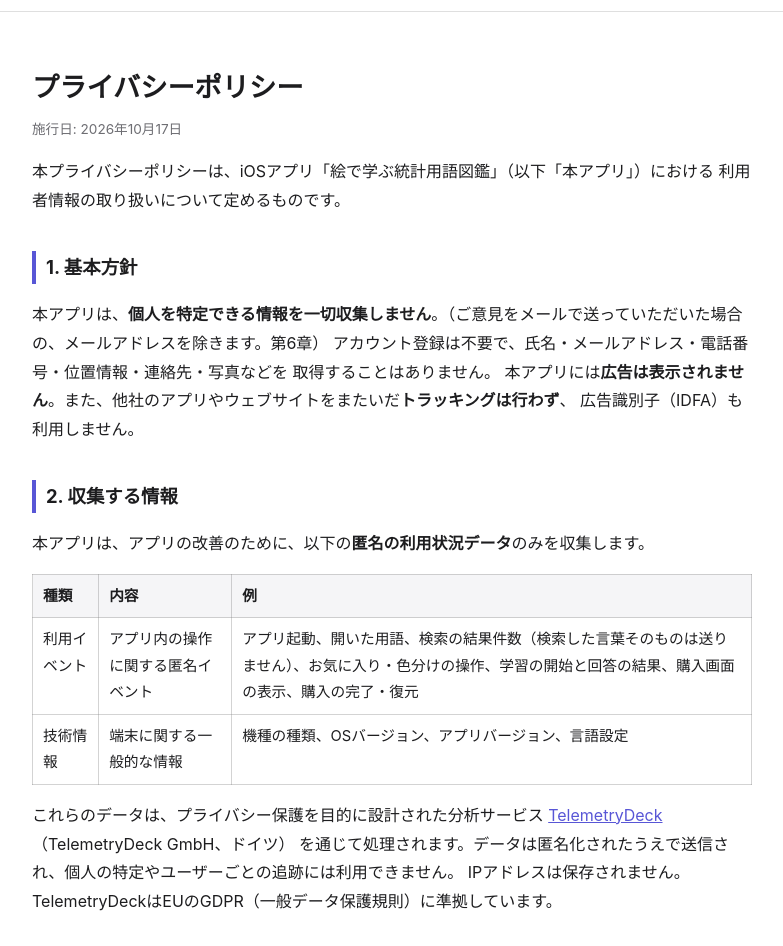
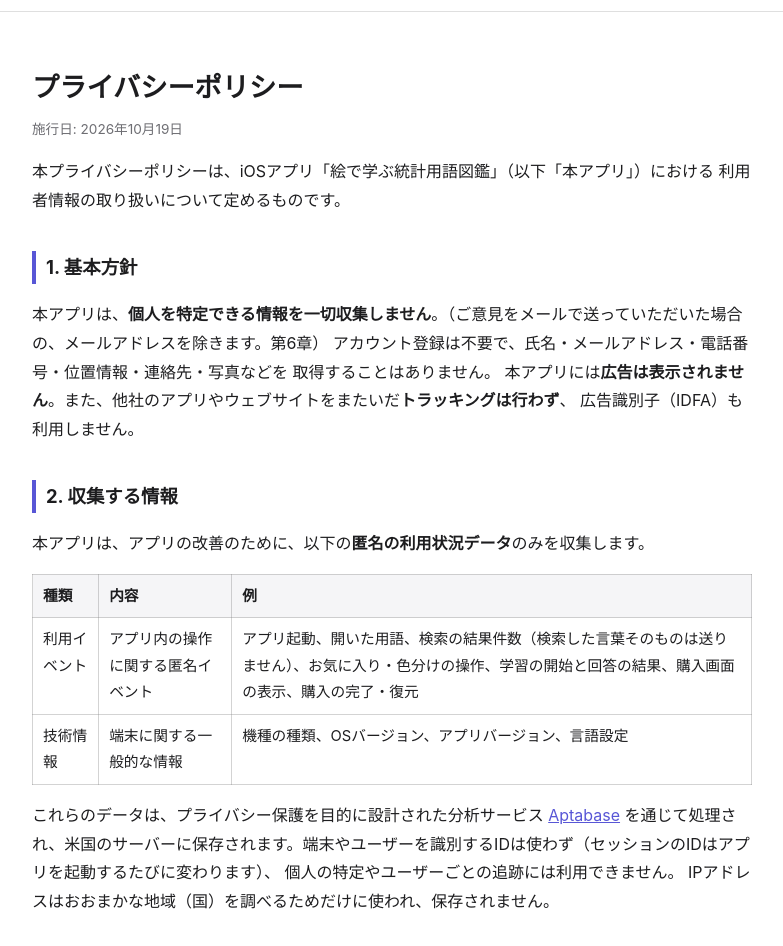
Before and after one commit to non-migi/statzukan-legal, a plain HTML site: page privacy/index.html in a window 1280 px wide. Shown: the part 46-992 px from the top of the page, without its empty margins (248-1031 px from the left). Drawn offline with Linux system fonts and the light colour scheme.

Commit message:
プライバシーポリシー: 計測サービスを Aptabase に替える
Co-Authored-By: Claude Opus 5.5 <noreply@anthropic.com>
Claude-Session: https://claude.ai/code/session_01P1bi6Z7V8mMBPKud9kPFCR

```diff
--- a/privacy/index.html
+++ b/privacy/index.html
@@ -20,7 +20,7 @@
 
 <section class="lang" lang="ja">
 <h1>プライバシーポリシー</h1>
-<p class="updated">施行日: 2026年10月17日</p>
+<p class="updated">施行日: 2026年10月19日</p>
 
 <p>
 本プライバシーポリシーは、iOSアプリ「絵で学ぶ統計用語図鑑」（以下「本アプリ」）における
@@ -53,9 +53,10 @@
 </table>
 <p>
 これらのデータは、プライバシー保護を目的に設計された分析サービス
-<a href="https://telemetrydeck.com" target="_blank" rel="noopener">TelemetryDeck</a>（TelemetryDeck GmbH、ドイツ）
-を通じて処理されます。データは匿名化されたうえで送信され、個人の特定やユーザーごとの追跡には利用できません。
-IPアドレスは保存されません。TelemetryDeckはEUのGDPR（一般データ保護規則）に準拠しています。
+<a href="https://aptabase.com" target="_blank" rel="noopener">Aptabase</a>
+を通じて処理され、米国のサーバーに保存されます。端末やユーザーを識別するIDは使わず（セッションのIDはアプリを起動するたびに変わります）、
+個人の特定やユーザーごとの追跡には利用できません。
+IPアドレスはおおまかな地域（国）を調べるためだけに使われ、保存されません。
 </p>
 
 <h2>3. 端末内にだけ保存する情報</h2>
@@ -99,7 +100,7 @@ IPアドレスは保存されません。TelemetryDeckはEUのGDPR（一般デ
 
 <h2>7. 第三者への提供</h2>
 <p>
-収集した匿名利用状況データを、上記TelemetryDeckによる処理以外の目的で第三者に提供・販売することはありません。
+収集した匿名利用状況データを、上記Aptabaseによる処理以外の目的で第三者に提供・販売することはありません。
 「送信する」で送られたご意見は、第6章のとおり Google フォームに保存されます。
 </p>
 
@@ -126,7 +127,7 @@ IPアドレスは保存されません。TelemetryDeckはEUのGDPR（一般デ
 
 <section class="lang" lang="en">
 <h1>Privacy Policy</h1>
-<p class="updated">Effective date: October 17, 2026</p>
+<p class="updated">Effective date: October 19, 2026</p>
 
 <p>
 This Privacy Policy describes how the iOS application “Visual Statistics Glossary”
@@ -159,10 +160,11 @@ and does not use your advertising identifier (IDFA).
 </table>
 <p>
 This data is processed by
-<a href="https://telemetrydeck.com" target="_blank" rel="noopener">TelemetryDeck</a>
-(TelemetryDeck GmbH, Germany), a privacy-first analytics service. Data is anonymized
-before transmission and cannot be used to identify or track individual users.
-IP addresses are not stored. TelemetryDeck is GDPR-compliant.
+<a href="https://aptabase.com" target="_blank" rel="noopener">Aptabase</a>,
+a privacy-first analytics service, and stored on servers in the United States. No device or user
+identifiers are used (the session ID changes every time the app starts), so the data cannot be used
+to identify or track individual users. IP addresses are used only to look up an approximate region
+(country) and are not stored.
 </p>
 
 <h2>3. Information Stored Only on Your Device</h2>
@@ -211,7 +213,7 @@ third parties. Please do not include personal information such as your name or c
 <h2>7. Sharing with Third Parties</h2>
 <p>
 We do not sell or share the anonymous usage data with any third party, other than the
-processing by TelemetryDeck described above. Feedback sent with “Send” is stored in Google Forms
+processing by Aptabase described above. Feedback sent with “Send” is stored in Google Forms
 as described in Section 6.
 </p>
 
```
Also changed, not shown: 1 other file.
